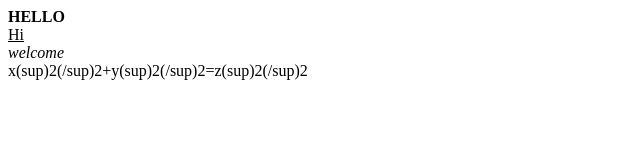
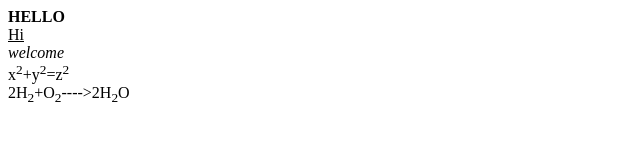
Before and after one commit to iamneo-production/debefadeabdcecdadaeccdffeecabfeedab, a website: page public/index.html in a window 1280 px wide. Shown: the whole page, without its empty margins (0-640 px from the left). Drawn offline with Linux system fonts and the light colour scheme.

Commit message:
Backup Commit

```diff
--- a/public/index.html
+++ b/public/index.html
@@ -5,8 +5,9 @@
             <b>HELLO</b><br>
             <U>Hi</U><br>
             <i>welcome</i><br>
-            x(sup)2(/sup)2+y(sup)2(/sup)2=z(sup)2(/sup)2<br>
-
+            x<sup>2</sup>+y<sup>2</sup>=z<sup>2</sup><br>
+            2H<sub>2</sub>+O<sub>2</sub>---->2H<sub>2</sub>O
+            </p>
         </body>
     </head>
 </html>
```
